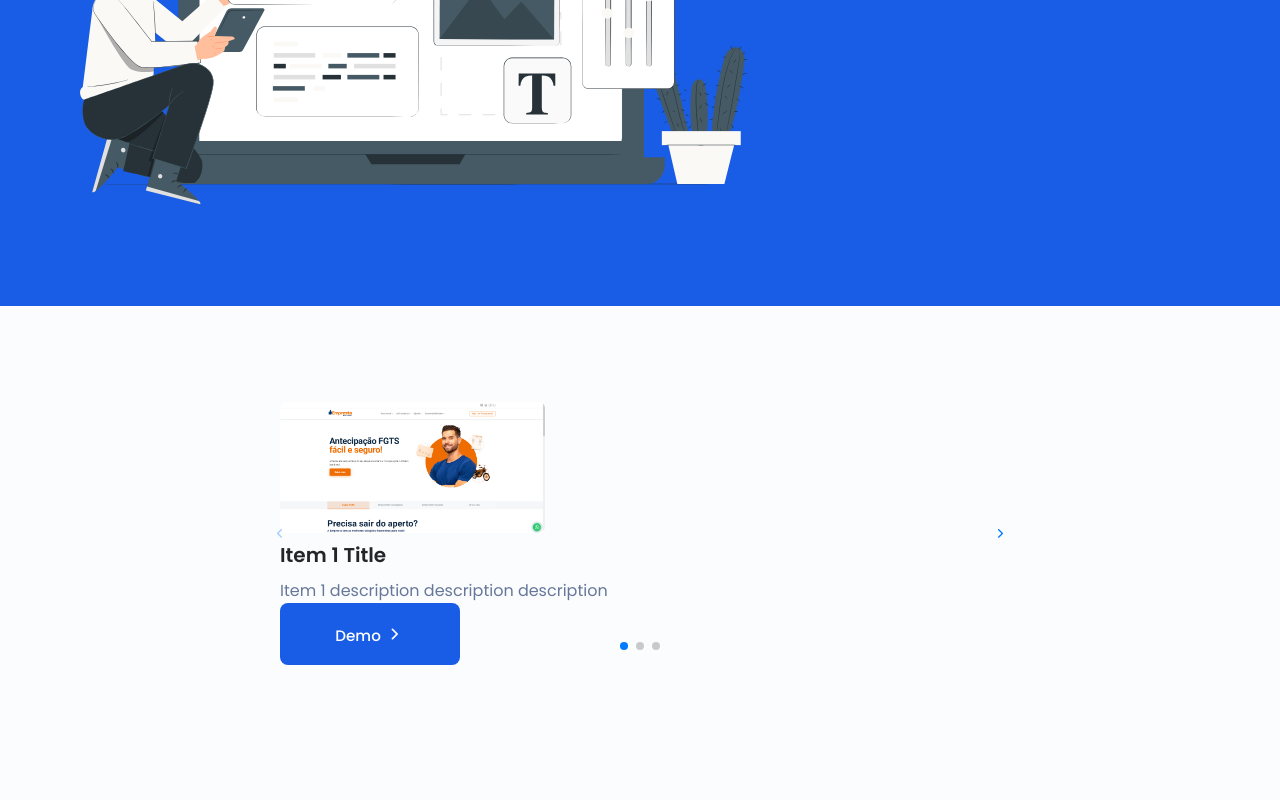
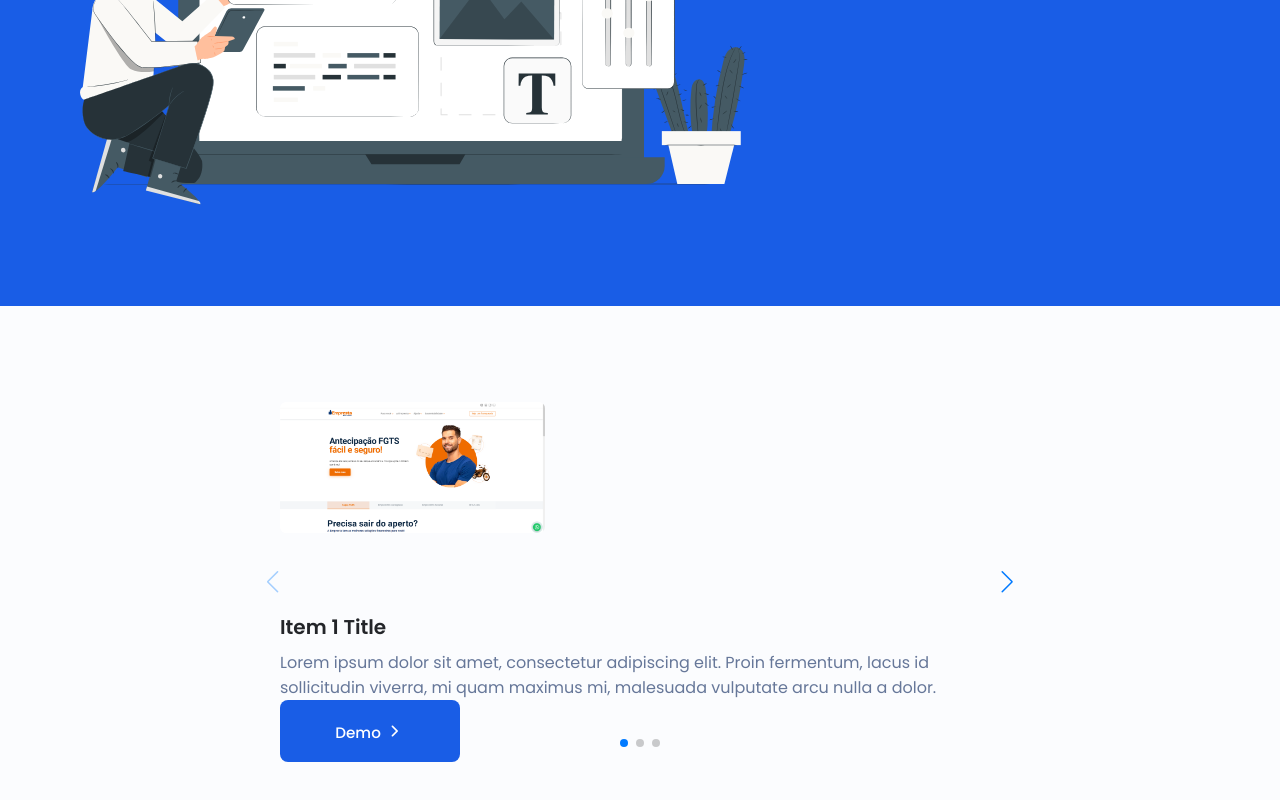
Before and after one commit to filipedss/portifolio_site, a plain HTML site: page index.html in a window 1280 px wide. Shown: the part 3329-4129 px from the top of the page. Before the commit the page ends 4106 px from the top, so only its background shows below. Drawn offline with nearby package versions, Linux system fonts and the light colour scheme.

Commit message:
swiper image margin title

```diff
--- a/assets/css/style.css
+++ b/assets/css/style.css
@@ -4,6 +4,7 @@
 }
 
 :root {
+  --swiper-navigation-size: 22px !important;
   --header-height: 3rem;
   /*--Colors--*/
 
@@ -385,6 +386,7 @@ img {
   width: 265px;
   border-radius: .4rem;
   justify-self: center;
+  margin-bottom: 4.5rem;
 }
 
 .portifolio__title{
@@ -398,23 +400,22 @@ img {
 .portifolio__button:hover .button__icon{
   margin-left: .25rem;
 }
-.swiper-horizontal > .swiper-pagination-bullets{
-  bottom: -2.5rem;
-  display: block;
-}
 
-.swiper-button-prev::after,
-.swiper-button-next::after {
-  content:'' !important;
+.swiper-portifolio-icon{
+  font-size: 2rem;
+  color: var(--main-color);
 }
 
 .swiper-pagination-bullet-active{
   background-color: var(--main-color);
 }
+
+
 /* == Reusable css classes == */
 .section{
   padding: 2rem 0 4rem;
 }
+
 
 .section__title{
   font-size: var(--h1-font-size);
--- a/index.html
+++ b/index.html
@@ -231,7 +231,7 @@
           <img src="assets/img/img1.webp" alt="portifolio landing pages empresta" class="portifolio__img">
           <div class="portifolio__data">
             <h3 class="portifolio__title">Item 1 Title</h3>
-            <p class="portifolio__description">Item 1 description description description</p>
+            <p class="portifolio__description">Lorem ipsum dolor sit amet, consectetur adipiscing elit. Proin fermentum, lacus id sollicitudin viverra, mi quam maximus mi, malesuada vulputate arcu nulla a dolor. </p>
             <a href="#" class="button button--flex button--small portifolio__button">
               Demo <i class="uil uil-angle-right-b button__icon"></i></a>
           </div>
@@ -242,7 +242,7 @@
           <img src="assets/img/img1.webp" alt="" class="portifolio__img">
           <div class="portifolio__data">
             <h3 class="portifolio__title">Item 2 Title</h3>
-            <p class="portifolio__description">Item 2 description description description</p>
+            <p class="portifolio__description">Lorem ipsum dolor sit amet, consectetur adipiscing elit. Proin fermentum, lacus id sollicitudin viverra, mi quam maximus mi, malesuada vulputate arcu nulla a dolor.</p>
             <a href="#" class="button button--flex button--small portifolio__button">
               Demo <i class="uil uil-angle-right-b button__icon"></i></a>
           </div>
@@ -252,17 +252,15 @@
           <img src="assets/img/img1.webp" alt="" class="portifolio__img">
           <div class="portifolio__data">
             <h3 class="portifolio__title">Item 3 Title</h3>
-            <p class="portifolio__description">Item 3 description description description</p>
+            <p class="portifolio__description">Lorem ipsum dolor sit amet, consectetur adipiscing elit. Proin fermentum, lacus id sollicitudin viverra, mi quam maximus mi, malesuada vulputate arcu nulla a dolor.</p>
 
           </div>
         </div>
       </div>
       <!-- arrows -->
       <div class="swiper-button-next">
-        <i class="uil uil-angle-right-b swiper-portifolio-icon"></i>
       </div>
       <div class="swiper-button-prev">
-        <i class="uil uil-angle-left-b swiper-portifolio-icon"></i>
       </div>
       <!--pagination-->
       <div class="swiper-pagination"></div>
```
